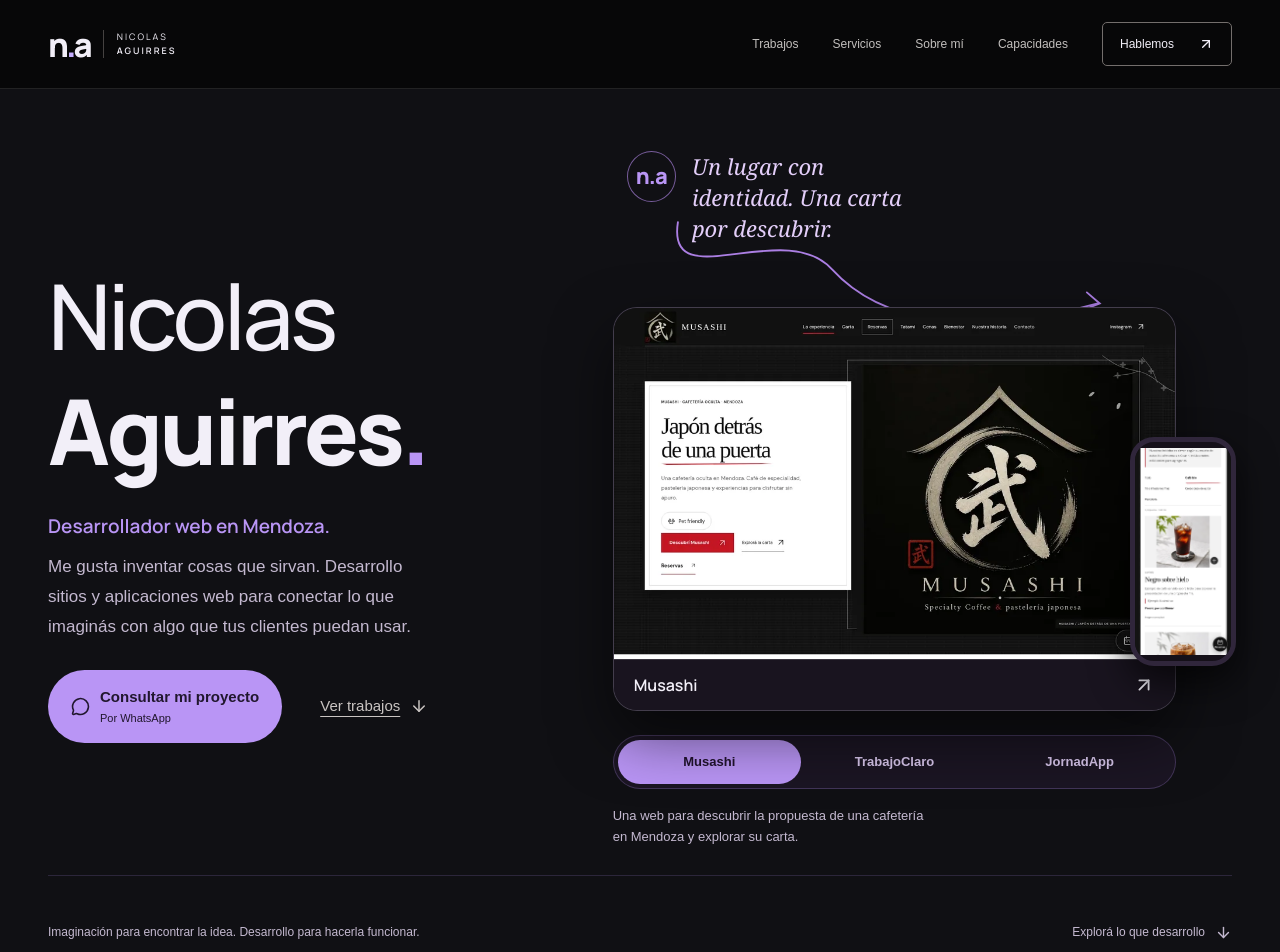
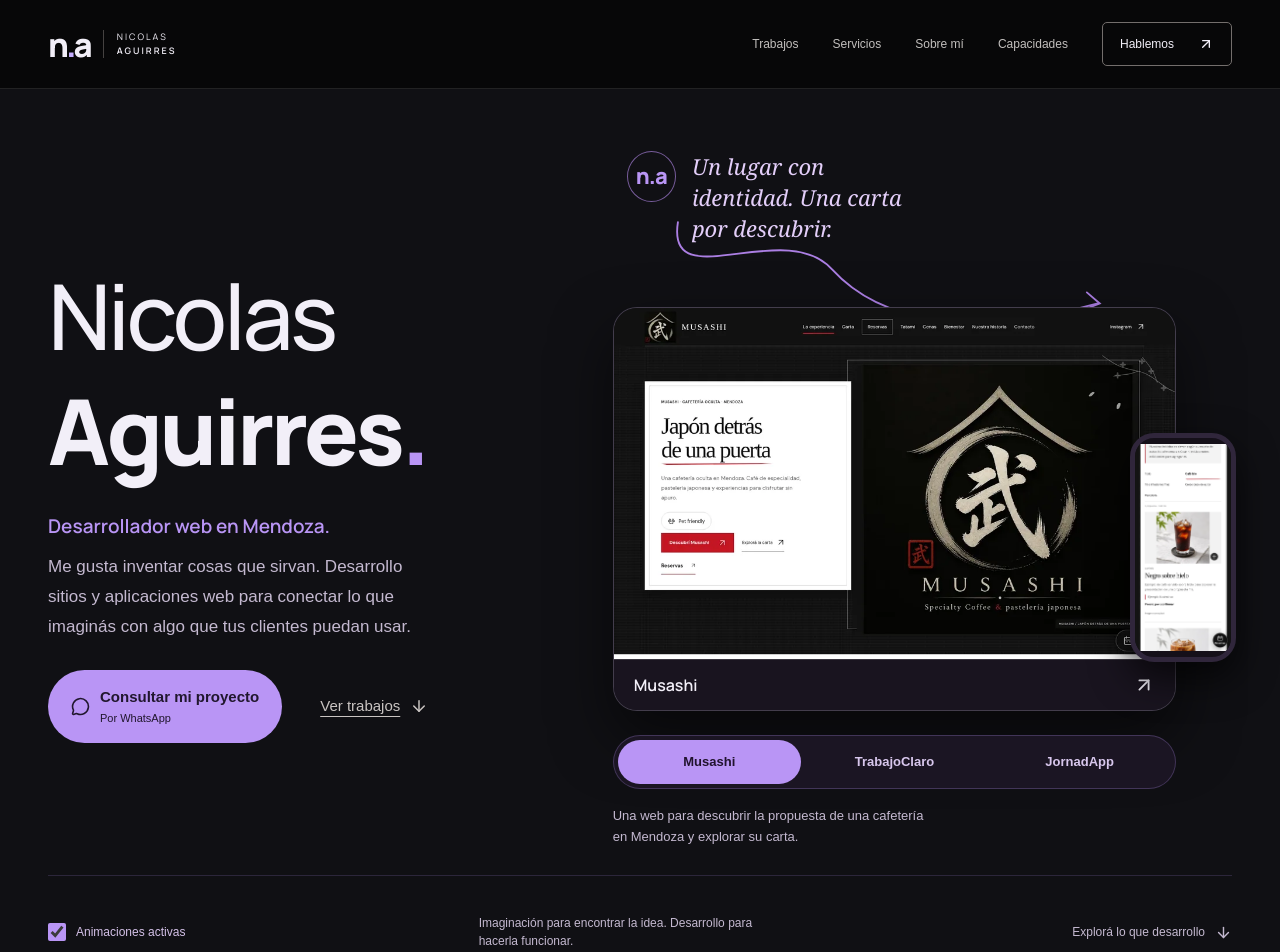
Before and after one commit to Xenov2030/portfolioNicolasAguirres, a React (Vite) app in the folder modern-portfolio/: page / in a window 1280 px wide. Shown: the top 952 px of the page. Built offline with nearby package versions, Linux system fonts and the light colour scheme.

Commit message:
Anima el taller NA con movimiento pausado y accesible

```diff
--- a/modern-portfolio/src/App.jsx
+++ b/modern-portfolio/src/App.jsx
@@ -1,3 +1,7 @@
+import {
+  PortfolioMotionProvider,
+  usePortfolioMotion,
+} from "./components/PortfolioMotion";
 import ServicePage from "./components/ServicePage";
 import { getService } from "./data/services";
 import Process from "./components/Process";
@@ -11,6 +15,14 @@ import Contact from "./components/Contact";
 import Footer from "./components/Footer";
 
 export default function App({ path = "/" }) {
+  return (
+    <PortfolioMotionProvider>
+      <Portfolio path={path} />
+    </PortfolioMotionProvider>
+  );
+}
+function Portfolio({ path }) {
+  const { continuous } = usePortfolioMotion();
   const service = getService(path);
   const isHome = path === "/";
   return (
@@ -21,6 +33,7 @@ export default function App({ path = "/" }) {
       <Navbar isSubpage={!isHome} />
       <main
         id="main"
+        data-continuous={continuous ? "on" : "off"}
         className={isHome ? "home-scene" : undefined}
         tabIndex={-1}
       >
--- a/modern-portfolio/src/components/Hero.jsx
+++ b/modern-portfolio/src/components/Hero.jsx
@@ -1,3 +1,4 @@
+import { MotionControl, usePortfolioMotion } from "./PortfolioMotion";
 import { useState, useRef, useEffect } from "react";
 import { ArrowDown, ArrowUpRight, MessageCircle } from "lucide-react";
 import { projects } from "../data/portfolio";
@@ -10,6 +11,17 @@ const selection = ["musashi", "trabajoclaro", "jornadapp"].map((id) =>
 export default function Hero() {
   const [active, setActive] = useState(0);
   const [pointerChange, setPointerChange] = useState(false);
+  const { enabled, reduced } = usePortfolioMotion();
+  const scene = useRef(null);
+  const [visible, setVisible] = useState(false);
+  useEffect(() => {
+    const observer = new IntersectionObserver(
+      ([entry]) => setVisible(entry.isIntersecting),
+      { threshold: 0.1 },
+    );
+    observer.observe(scene.current);
+    return () => observer.disconnect();
+  }, []);
   const stage = useRef(null);
   const project = selection[active];
   const preview = project.preview || project.gallery[0];
@@ -24,7 +36,7 @@ export default function Hero() {
       node.style.transform = "";
     };
     const move = (event) => {
-      if (!media.matches) return;
+      if (!media.matches || !enabled) return;
       const bounds = node.parentElement.getBoundingClientRect();
       const x = (event.clientX - bounds.left) / bounds.width - 0.5;
       const y = (event.clientY - bounds.top) / bounds.height - 0.5;
@@ -43,10 +55,12 @@ export default function Hero() {
       parent.removeEventListener("pointerleave", reset);
       media.removeEventListener("change", reset);
     };
-  }, [active]);
+  }, [active, enabled]);
   return (
     <section
       id="home"
+      ref={scene}
+      data-scene-visible={visible ? "true" : "false"}
       className="commercial-hero scene-hero workshop-hero"
       data-assembly={pointerChange ? "on" : "off"}
       aria-labelledby="hero-title"
@@ -103,7 +117,12 @@ export default function Hero() {
           >
             <path d="M55 10 C42 92 170 4 222 61 S370 136 510 98" />
             <path d="m498 86 14 12-18 7" />
+            <path
+              className="idea-flow"
+              d="M55 10 C42 92 170 4 222 61 S370 136 510 98"
+            />
           </svg>
+          <div className="stage-float">
             <a
               ref={stage}
               className="stage-preview"
@@ -129,6 +148,7 @@ export default function Hero() {
                 <ArrowUpRight size={22} aria-hidden="true" />
               </span>
             </a>
+          </div>
           <img
             className="stage-mobile-proof"
             src={project.gallery[1].src}
@@ -149,7 +169,7 @@ export default function Hero() {
                 type="button"
                 aria-pressed={active === i}
                 onClick={(event) => {
-                  setPointerChange(event.detail > 0);
+                  setPointerChange(event.detail > 0 && enabled && !reduced);
                   setActive(i);
                 }}
               >
@@ -163,6 +183,7 @@ export default function Hero() {
         </div>
       </div>
       <div className="container hero-footnote">
+        <MotionControl />
         <span>
           Imaginación para encontrar la idea. Desarrollo para hacerla funcionar.
         </span>
--- /dev/null
+++ b/modern-portfolio/src/components/PortfolioMotion.jsx
@@ -0,0 +1,61 @@
+import { createContext, useContext, useEffect, useMemo, useState } from "react";
+const MotionContext = createContext(null);
+export function PortfolioMotionProvider({ children }) {
+  const [enabled, setEnabled] = useState(true);
+  const [reduced, setReduced] = useState(true);
+  const [pageVisible, setPageVisible] = useState(true);
+  useEffect(() => {
+    const media = matchMedia("(prefers-reduced-motion: reduce)");
+    const preference = () => setReduced(media.matches);
+    const visibility = () => setPageVisible(!document.hidden);
+    try {
+      setEnabled(localStorage.getItem("na-continuous-motion") !== "paused");
+    } catch {}
+    preference();
+    visibility();
+    media.addEventListener("change", preference);
+    document.addEventListener("visibilitychange", visibility);
+    return () => {
+      media.removeEventListener("change", preference);
+      document.removeEventListener("visibilitychange", visibility);
+    };
+  }, []);
+  const value = useMemo(
+    () => ({
+      enabled,
+      setEnabled,
+      reduced,
+      pageVisible,
+      continuous: enabled && !reduced && pageVisible,
+    }),
+    [enabled, reduced, pageVisible],
+  );
+  return (
+    <MotionContext.Provider value={value}>{children}</MotionContext.Provider>
+  );
+}
+export function usePortfolioMotion() {
+  return useContext(MotionContext);
+}
+export function MotionControl() {
+  const { enabled, setEnabled, reduced } = usePortfolioMotion();
+  return (
+    <label className="motion-control">
+      <input
+        type="checkbox"
+        checked={enabled && !reduced}
+        disabled={reduced}
+        onChange={(event) => {
+          setEnabled(event.target.checked);
+          try {
+            localStorage.setItem(
+              "na-continuous-motion",
+              event.target.checked ? "enabled" : "paused",
+            );
+          } catch {}
+        }}
+      />
+      {reduced ? "Movimiento reducido" : "Animaciones activas"}
+    </label>
+  );
+}
--- a/modern-portfolio/src/components/ProjectGallery.jsx
+++ b/modern-portfolio/src/components/ProjectGallery.jsx
@@ -1,7 +1,9 @@
+import { usePortfolioMotion } from "./PortfolioMotion";
 import { useState, useRef, useEffect } from "react";
 import { ChevronLeft, ChevronRight, Expand } from "lucide-react";
 
 export default function ProjectGallery({ project }) {
+  const { enabled, pageVisible } = usePortfolioMotion();
   const slides = project.gallery || [
     { src: project.image, alt: project.alt, width: 1440, height: 900 },
   ];
@@ -30,7 +32,16 @@ export default function ProjectGallery({ project }) {
     };
   }, []);
   useEffect(() => {
-    if (!auto || !visible || reduced || focused || hovered || slides.length < 2)
+    if (
+      !enabled ||
+      !pageVisible ||
+      !auto ||
+      !visible ||
+      reduced ||
+      focused ||
+      hovered ||
+      slides.length < 2
+    )
       return;
     let cancelled = false;
     const timer = setInterval(async () => {
@@ -47,7 +58,17 @@ export default function ProjectGallery({ project }) {
       cancelled = true;
       clearInterval(timer);
     };
-  }, [auto, visible, reduced, focused, hovered, index, slides]);
+  }, [
+    auto,
+    visible,
+    reduced,
+    focused,
+    hovered,
+    index,
+    slides,
+    enabled,
+    pageVisible,
+  ]);
   function move(delta) {
     setAuto(false);
     setIndex((i) => (i + delta + slides.length) % slides.length);
@@ -55,6 +76,7 @@ export default function ProjectGallery({ project }) {
   return (
     <div
       ref={container}
+      data-motion-visible={visible && !focused && !hovered ? "true" : "false"}
       className="work-gallery"
       role="region"
       aria-label={`Galería de ${project.title}`}
@@ -118,7 +140,10 @@ export default function ProjectGallery({ project }) {
             >
               <ChevronLeft size={20} />
             </button>
-            <span role="status" aria-live={auto && !reduced ? "off" : "polite"}>
+            <span
+              role="status"
+              aria-live={auto && !reduced && enabled ? "off" : "polite"}
+            >
               {index + 1} / {slides.length}
             </span>
             <button
@@ -132,12 +157,16 @@ export default function ProjectGallery({ project }) {
           <label className="gallery-auto">
             <input
               type="checkbox"
-              checked={auto && !reduced}
-              disabled={reduced}
+              checked={auto && !reduced && enabled}
+              disabled={reduced || !enabled}
               onChange={(e) => setAuto(e.target.checked)}
               aria-label={`Avance automático de ${project.title}`}
             />
-            {reduced ? "Avance manual" : "Avance automático"}
+            {reduced
+              ? "Avance manual"
+              : !enabled
+                ? "Avance pausado"
+                : "Avance automático"}
           </label>
         </div>
       )}
--- a/modern-portfolio/src/main.jsx
+++ b/modern-portfolio/src/main.jsx
@@ -19,3 +19,4 @@ import "./commercial.css";
 
 import "./scene.css";
 import "./workshop.css";
+import "./movement.css";
--- /dev/null
+++ b/modern-portfolio/src/movement.css
@@ -0,0 +1,170 @@
+/* Movimiento continuo del taller: los artefactos se desplazan, la lectura permanece estable. */
+.motion-control {
+  display: inline-flex;
+  align-items: center;
+  gap: 10px;
+  min-height: 44px;
+  color: #d4c1e8;
+  font-size: 12px;
+  white-space: nowrap;
+  cursor: pointer;
+}
+.motion-control input {
+  width: 18px;
+  height: 18px;
+  accent-color: #b995f5;
+}
+.workshop-hero .hero-footnote {
+  flex-wrap: wrap;
+  align-items: center;
+  gap: 12px 24px;
+}
+.workshop-hero .hero-footnote > span {
+  max-width: 45ch;
+}
+.stage-float {
+  position: relative;
+  transform-origin: 50% 50%;
+}
+.idea-flow {
+  opacity: 0;
+}
+@keyframes workshop-float {
+  0%,
+  100% {
+    transform: translateY(0);
+  }
+  50% {
+    transform: translateY(-12px);
+  }
+}
+@keyframes workshop-phone {
+  0%,
+  100% {
+    transform: translateY(-4px);
+  }
+  50% {
+    transform: translateY(7px);
+  }
+}
+@keyframes workshop-gallery {
+  0%,
+  100% {
+    transform: translateY(0);
+  }
+  50% {
+    transform: translateY(-7px);
+  }
+}
+@keyframes workshop-signal {
+  from {
+    stroke-dashoffset: 660;
+  }
+  to {
+    stroke-dashoffset: 0;
+  }
+}
+@media (prefers-reduced-motion: no-preference) {
+  .stage-float {
+    animation: workshop-float 7s cubic-bezier(0.77, 0, 0.175, 1) infinite;
+    animation-play-state: paused;
+  }
+  .workshop-hero .stage-mobile-proof {
+    animation: workshop-phone 7s cubic-bezier(0.77, 0, 0.175, 1) infinite;
+    animation-play-state: paused;
+  }
+  .workshop-hero .idea-connection .idea-flow {
+    opacity: 1;
+    stroke: #e5cfff;
+    stroke-width: 4;
+    stroke-dasharray: 24 636;
+    animation: workshop-signal 4.8s linear infinite;
+    animation-play-state: paused;
+  }
+  .home-scene .selected-work .work-gallery > .gallery-image-link {
+    animation: workshop-gallery 8s cubic-bezier(0.77, 0, 0.175, 1) infinite;
+    animation-play-state: paused;
+  }
+  .home-scene .work-trabajoclaro .work-gallery > .gallery-image-link {
+    animation-delay: -2s;
+  }
+  .home-scene .work-jornadapp .work-gallery > .gallery-image-link {
+    animation-delay: -4s;
+  }
+  .home-scene[data-continuous="on"]
+    .workshop-hero[data-scene-visible="true"]
+    .stage-float,
+  .home-scene[data-continuous="on"]
+    .workshop-hero[data-scene-visible="true"]
+    .stage-mobile-proof,
+  .home-scene[data-continuous="on"]
+    .workshop-hero[data-scene-visible="true"]
+    .idea-flow,
+  .home-scene[data-continuous="on"]
+    .selected-work
+    .work-gallery[data-motion-visible="true"]
+    > .gallery-image-link {
+    animation-play-state: running;
+  }
+  .home-scene .stage-float:focus-within {
+    animation-play-state: paused !important;
+  }
+  .home-scene[data-continuous="off"] .stage-preview {
+    animation: none !important;
+    transition: none !important;
+  }
+  .home-scene[data-continuous="off"] .idea-flow {
+    opacity: 0;
+  }
+  .home-scene[data-continuous="off"] .rhythm-cursor,
+  .home-scene[data-continuous="off"] .hour-column {
+    transition: none !important;
+  }
+  .home-scene[data-continuous="off"] .hour-column,
+  .home-scene[data-continuous="off"] .gallery-image-link img {
+    transform: none !important;
+  }
+}
+@media (hover: hover) and (pointer: fine) and (prefers-reduced-motion: no-preference) {
+  .home-scene .stage-float:hover {
+    animation-play-state: paused !important;
+  }
+}
+@media (max-width: 700px) {
+  .workshop-hero .hero-footnote {
+    align-items: start;
+    gap: 8px;
+  }
+  @keyframes workshop-float {
+    0%,
+    100% {
+      transform: translateY(0);
+    }
+    50% {
+      transform: translateY(-7px);
+    }
+  }
+  @keyframes workshop-phone {
+    0%,
+    100% {
+      transform: translateY(-3px);
+    }
+    50% {
+      transform: translateY(4px);
+    }
+  }
+}
+@media (prefers-reduced-motion: reduce) {
+  .stage-float,
+  .stage-mobile-proof,
+  .idea-flow,
+  .home-scene .work-gallery > .gallery-image-link {
+    animation: none !important;
+    transform: none;
+  }
+  .idea-flow {
+    display: none;
+  }
+}
+
+.home-scene[data-continuous="off"] .idea-connection path:not(.idea-flow) { animation: none !important; stroke-dasharray: none !important; }
--- a/modern-portfolio/src/workshop.css
+++ b/modern-portfolio/src/workshop.css
@@ -590,7 +590,7 @@
   }
 }
 @media (prefers-reduced-motion: no-preference) {
-  .workshop-hero[data-assembly="on"] .idea-connection path {
+  .workshop-hero[data-assembly="on"] .idea-connection path:not(.idea-flow) {
     stroke-dasharray: 760;
     animation: idea-draw 380ms var(--scene-ease) both;
   }
```
Also changed, not shown: 10 other files (tests, documents, lock files or other folders). Lines whose indentation alone changed are shown as unchanged.
